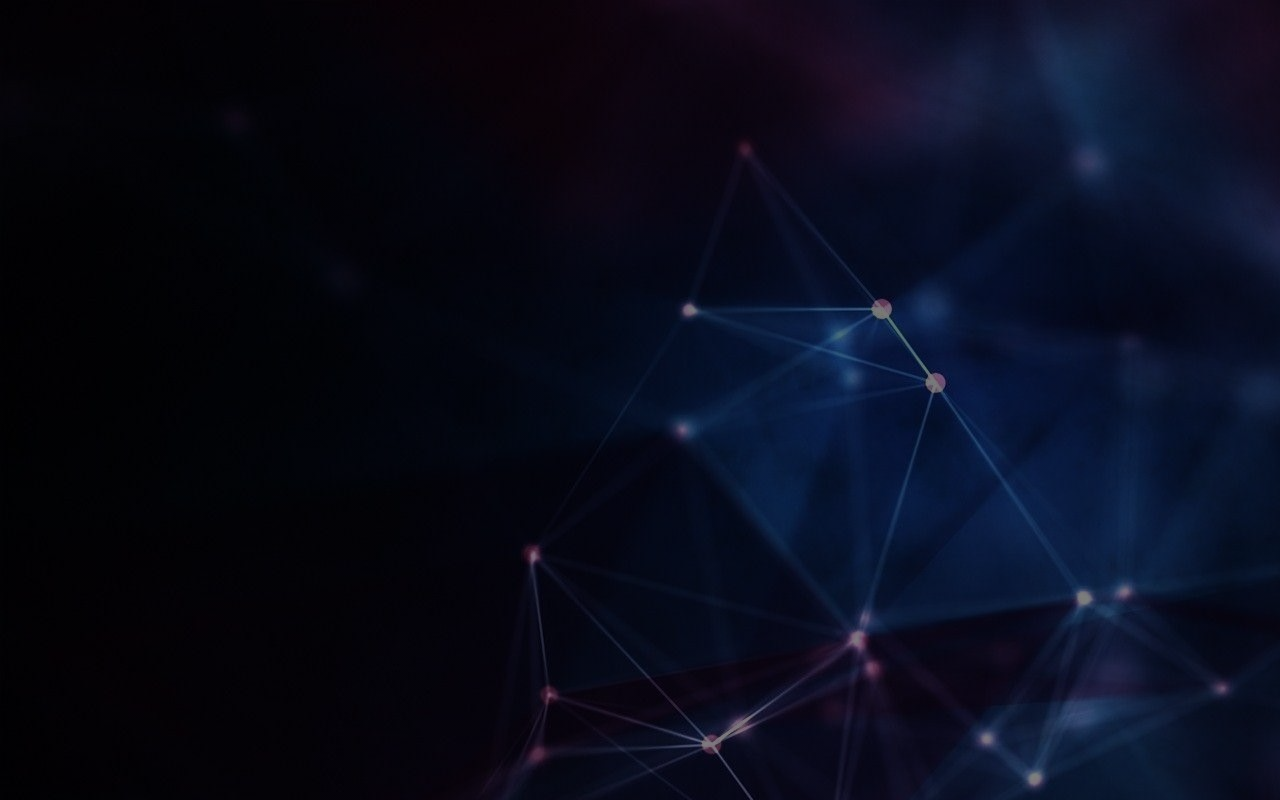
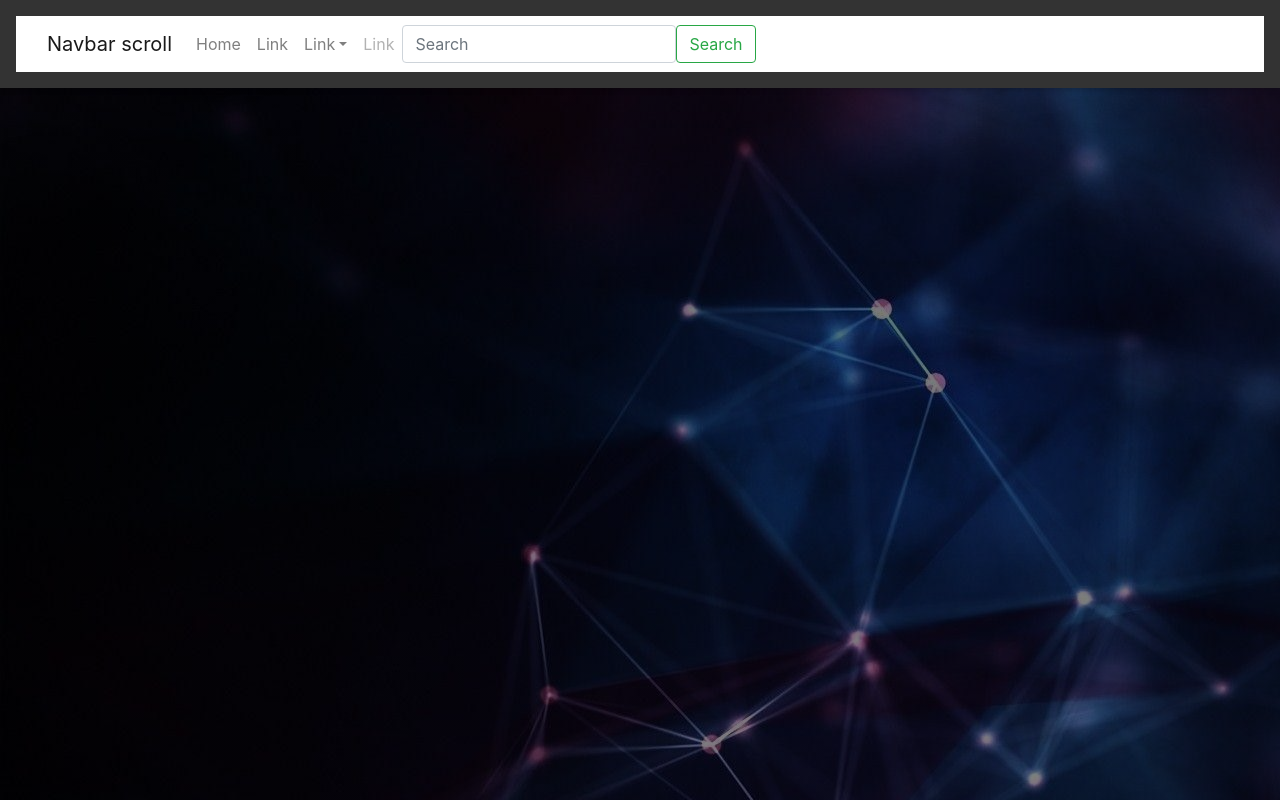
Before and after one commit to Muneeb912-cmd/SignUp-Page_MERN, a React app in the folder Client/: page /home in a window 1280 px wide. Before the commit this address had no page. Built offline with nearby package versions, Linux system fonts and the light colour scheme.

Commit message:
Added a home page with header

```diff
--- a/Client/package.json
+++ b/Client/package.json
@@ -4,7 +4,9 @@
   "private": true,
   "dependencies": {
     "axios": "^1.4.0",
+    "bootstrap": "^5.3.1",
     "react": "^18.2.0",
+    "react-bootstrap": "^2.8.0",
     "react-dom": "^18.2.0",
     "react-router-dom": "^6.14.2",
     "react-scripts": "^5.0.1"
--- a/Client/public/index.html
+++ b/Client/public/index.html
@@ -24,6 +24,13 @@
       work correctly both with client-side routing and a non-root public URL.
       Learn how to configure a non-root public URL by running `npm run build`.
     -->
+     <!-- Including the bootstrap css via CDN -->
+     <link
+     rel="stylesheet"
+     href="https://stackpath.bootstrapcdn.com/bootstrap/4.3.1/css/bootstrap.min.css"
+     integrity="sha384-ggOyR0iXCbMQv3Xipma34MD+dH/1fQ784/j6cY/iJTQUOhcWr7x9JvoRxT2MZw1T"
+     crossorigin="anonymous"
+   >
     <title>React App</title>
   </head>
   <body>
--- /dev/null
+++ b/Client/src/Components/Header/Header.js
@@ -0,0 +1,51 @@
+import Button from 'react-bootstrap/Button';
+import Container from 'react-bootstrap/Container';
+import Form from 'react-bootstrap/Form';
+import Nav from 'react-bootstrap/Nav';
+import Navbar from 'react-bootstrap/Navbar';
+import NavDropdown from 'react-bootstrap/NavDropdown';
+
+function Header() {
+  return (
+    <Navbar expand="lg" className="bg-body-tertiary bg-white">
+      <Container fluid>
+        <Navbar.Brand href="#">Navbar scroll</Navbar.Brand>
+        <Navbar.Toggle aria-controls="navbarScroll" />
+        <Navbar.Collapse id="navbarScroll">
+          <Nav
+            className="me-auto my-2 my-lg-0"
+            style={{ maxHeight: '100px' }}
+            navbarScroll
+          >
+            <Nav.Link href="#action1">Home</Nav.Link>
+            <Nav.Link href="#action2">Link</Nav.Link>
+            <NavDropdown title="Link" id="navbarScrollingDropdown">
+              <NavDropdown.Item href="#action3">Action</NavDropdown.Item>
+              <NavDropdown.Item href="#action4">
+                Another action
+              </NavDropdown.Item>
+              <NavDropdown.Divider />
+              <NavDropdown.Item href="#action5">
+                Something else here
+              </NavDropdown.Item>
+            </NavDropdown>
+            <Nav.Link href="#" disabled>
+              Link
+            </Nav.Link>
+          </Nav>
+          <Form className="d-flex">
+            <Form.Control
+              type="search"
+              placeholder="Search"
+              className="me-2"
+              aria-label="Search"
+            />
+            <Button variant="outline-success">Search</Button>
+          </Form>
+        </Navbar.Collapse>
+      </Container>
+    </Navbar>
+  );
+}
+
+export default Header;
--- /dev/null
+++ b/Client/src/Components/Home/Home.js
@@ -0,0 +1,14 @@
+import Header from "../Header/Header";
+import { Link } from 'react-router-dom';
+import styles from './home.module.css'
+const Home=()=>{
+    return(
+        <>
+        <Link to={'/home'}></Link>
+        <header className={styles.header}>
+            <Header/>
+        </header>
+        </>
+    );
+}
+export default Home;
--- /dev/null
+++ b/Client/src/Components/Home/home.module.css
@@ -0,0 +1,10 @@
+.header {
+    background-color: #333;
+    color: #fff;
+    padding: 16px;
+    position: fixed;
+    top: 0;
+    left: 0;
+    width: 100%;
+    box-shadow: 0 2px 5px rgba(0, 0, 0, 0.2);
+  }
--- a/Client/src/route.js
+++ b/Client/src/route.js
@@ -3,6 +3,7 @@ import { Routes, Route } from 'react-router-dom';
 
 import LoginScreen from './Components/Login _Screen/LoginScreen';
 import SignUpScreen from './Components/SignUp_Screen/SignupForm';
+import Home from './Components/Home/Home';
 
 
 
@@ -13,6 +14,7 @@ const MyRouter=()=> {
       <Routes>
         <Route path="/login" element={<LoginScreen />} />
         <Route path="/signup" element={<SignUpScreen />} />
+        <Route path="/home" element={<Home />} />
       </Routes>
     </div>
   );
```
Also changed, not shown: 1 other file.
